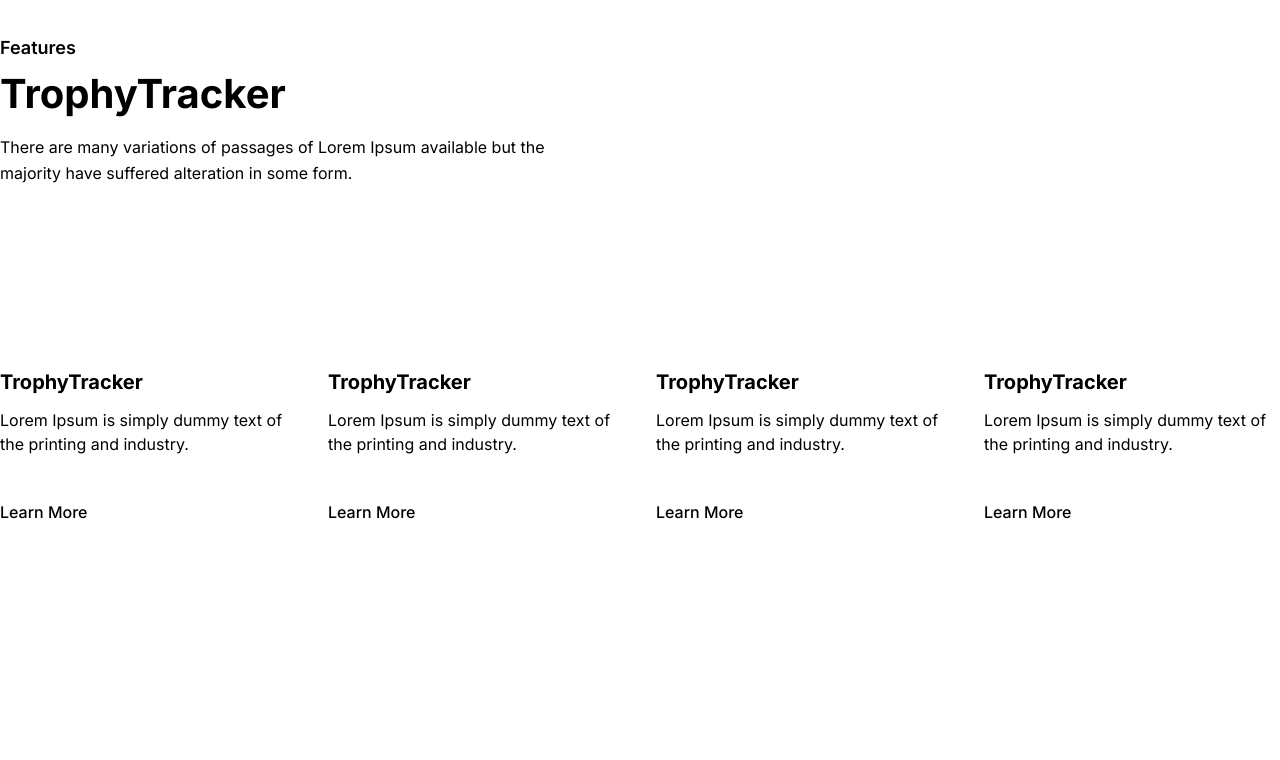
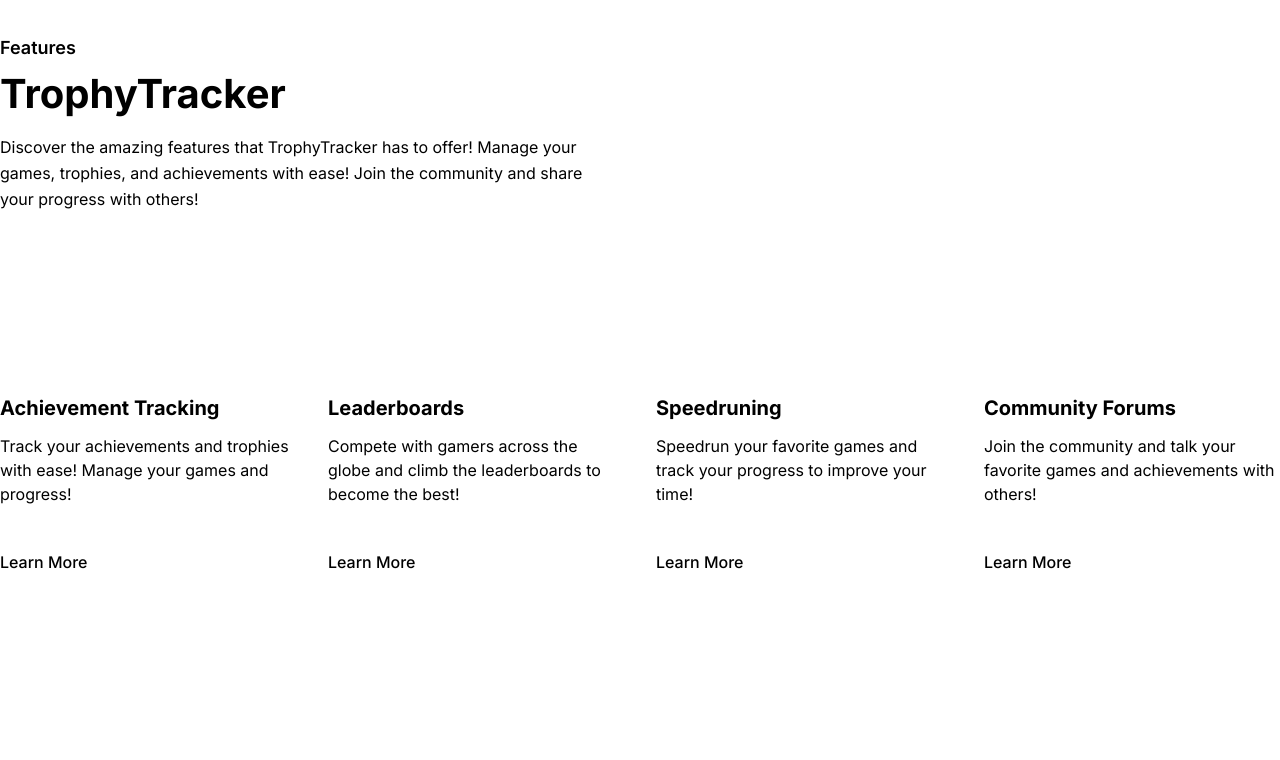
Before and after one commit to WSU-4110/TrophyTracker, a Next.js app: page / in a window 1280 px wide. Shown: the part 1100-1860 px from the top of the page. Built offline with nearby package versions, Linux system fonts and the light colour scheme; no server answers; what tailgrids would draw is missing.

Commit message:
Enhanced CallToAction, Hero, and Features components for improved UI/UX. Added new AchievementTutorial component to Tutorials for engaging user guidance. Updated features Data for expanded content coverage.
Co-authored-by: Sukrut Nadigotti <sukrutnadigotti@gmail.com>

```diff
--- a/package.json
+++ b/package.json
@@ -39,6 +39,7 @@
     "remark": "^15.0.1",
     "remark-html": "^16.0.1",
     "stripe": "^14.7.0",
+    "styled-components": "^6.1.8",
     "swr": "^2.2.5",
     "tailgrids": "^2.1.0",
     "zod": "^3.22.4"
--- a/src/components/CallToAction/index.tsx
+++ b/src/components/CallToAction/index.tsx
@@ -10,23 +10,22 @@ const CallToAction = () => {
               <div className="mx-auto max-w-[570px] text-center">
                 {/* Heading */}
                 <h2 className="mb-2.5 text-3xl font-bold text-white md:text-[38px] md:leading-[1.44]">
-                  <span>What Are You Looking For?</span>
+                  <span>What Are You Waiting For?</span>
                   <span className="text-3xl font-normal md:text-[40px]">
                     {" "}
-                    Get Started Now{" "}
+                    Start Tracking Your Achievements Now{" "}
                   </span>
                 </h2>
                 {/* Description */}
                 <p className="mx-auto mb-6 max-w-[515px] text-base leading-[1.5] text-white">
-                  There are many variations of passages of Lorem Ipsum but the
-                  majority have suffered in some form.
+                  Don&apos;t miss out on the fun! Millions of gamers are already using TrophyTracker to manage their games and achievements. Join the community and start tracking your progress today!
                 </p>
                 {/* Link */}
                 <Link
-                  href="/"
+                  href="/auth/signin"
                   className="inline-block rounded-md border border-transparent bg-secondary px-7 py-3 text-base font-medium text-white transition hover:bg-[#0BB489]"
                 >
-                  Start using Play
+                  Sign Up
                 </Link>
               </div>
             </div>
--- a/src/components/Features/featuresData.tsx
+++ b/src/components/Features/featuresData.tsx
@@ -17,8 +17,8 @@ const featuresData: Feature[] = [
         />
       </svg>
     ),
-    title: 'TrophyTracker',
-    paragraph: 'Lorem Ipsum is simply dummy text of the printing and industry.',
+    title: 'Achievement Tracking',
+    paragraph: 'Track your achievements and trophies with ease! Manage your games and progress!',
     btn: 'Learn More',
     btnLink: '/#'
   },
@@ -38,8 +38,8 @@ const featuresData: Feature[] = [
         />
       </svg>
     ),
-    title: 'TrophyTracker',
-    paragraph: 'Lorem Ipsum is simply dummy text of the printing and industry.',
+    title: 'Leaderboards',
+    paragraph: 'Compete with gamers across the globe and climb the leaderboards to become the best! ',
     btn: 'Learn More',
     btnLink: '/#'
   },
@@ -91,8 +91,8 @@ const featuresData: Feature[] = [
         />
       </svg>
     ),
-    title: 'TrophyTracker',
-    paragraph: 'Lorem Ipsum is simply dummy text of the printing and industry.',
+    title: 'Speedruning',
+    paragraph: 'Speedrun your favorite games and track your progress to improve your time!',
     btn: 'Learn More',
     btnLink: '/#'
   },
@@ -124,8 +124,8 @@ const featuresData: Feature[] = [
         />
       </svg>
     ),
-    title: 'TrophyTracker',
-    paragraph: 'Lorem Ipsum is simply dummy text of the printing and industry.',
+    title: 'Community Forums',
+    paragraph: 'Join the community and talk your favorite games and achievements with others!',
     btn: 'Learn More',
     btnLink: '/#'
   }
--- a/src/components/Features/index.tsx
+++ b/src/components/Features/index.tsx
@@ -9,7 +9,7 @@ const Features = () => {
         <SectionTitle
           subtitle="Features"
           title="TrophyTracker"
-          paragraph="There are many variations of passages of Lorem Ipsum available but the majority have suffered alteration in some form."
+          paragraph="Discover the amazing features that TrophyTracker has to offer! Manage your games, trophies, and achievements with ease! Join the community and share your progress with others!"
         />
 
         <div className="-mx-4 mt-12 flex flex-wrap lg:mt-20">
--- /dev/null
+++ b/src/components/Tutorials/AchievementTutorial.tsx
@@ -0,0 +1,84 @@
+/* eslint-disable @typescript-eslint/no-unsafe-member-access */
+/* eslint-disable @typescript-eslint/no-unsafe-call */
+/* eslint-disable @typescript-eslint/no-unsafe-assignment */
+import React from 'react';
+import styled from 'styled-components';
+
+interface FeatureData {
+    title: string;
+}
+
+const TutorialContainer = styled.div`
+    max-width: 800px;
+    margin: 0 auto;
+    padding: 20px;
+    font-family: Arial, sans-serif;
+`;
+
+const TutorialTitle = styled.h1`
+    text-align: center;
+    color: #333;
+`;
+
+const TutorialStep = styled.div`
+    background-color: #f9f9f9;
+    border-radius: 10px;
+    padding: 20px;
+    margin-bottom: 20px;
+`;
+
+const StepTitle = styled.h2`
+    margin-bottom: 10px;
+`;
+
+const StepDescription = styled.p`
+    margin-bottom: 10px;
+`;
+
+const StepImage = styled.img`
+    width: 100%;
+    height: auto;
+    border-radius: 10px;
+`;
+
+const AchievementFeaturesData: FeatureData[] = [
+    // Add extra feature data
+];
+
+const AchievementTrackingTutorial = () => {
+    const achievementTrackingData = AchievementFeaturesData.find(
+        (feature) => feature.title === 'Achievement Tracking'
+    );
+
+    return (
+        <TutorialContainer>
+            <TutorialTitle>{achievementTrackingData?.title} Tutorial</TutorialTitle>
+            <TutorialStep>
+                <StepTitle>Step 1: Getting Started</StepTitle>
+                <StepDescription>
+                    To get started with Achievement Tracking, you first need to...
+                    {/* Include steps here with other stuff */}
+                </StepDescription>
+                <StepImage src="step1.png" alt="Step 1" />
+            </TutorialStep>
+            <TutorialStep>
+                <StepTitle>Step 2: Tracking Your Achievements</StepTitle>
+                <StepDescription>
+                    Once you&apos;ve set up your account, you can start tracking your achievements by...
+                    {/* Include the rest of the instructions */}
+                </StepDescription>
+                <StepImage src="step2.png" alt="Step 2" />
+            </TutorialStep>
+            <TutorialStep>
+                <StepTitle>Step 3: Managing Your Games and Progress</StepTitle>
+                <StepDescription>
+                    In addition to tracking your achievements, you can also manage your games and progress by...
+                    {/* Include step-by-step instructions here */}
+                </StepDescription>
+                <StepImage src="step3.png" alt="Step 3" />
+            </TutorialStep>
+        </TutorialContainer>
+    );
+};
+
+export default AchievementTrackingTutorial;
```
Also changed, not shown: src/components/Hero/index.tsx (line endings or trailing spaces), 1 other file (tests, documents, lock files or other folders).
